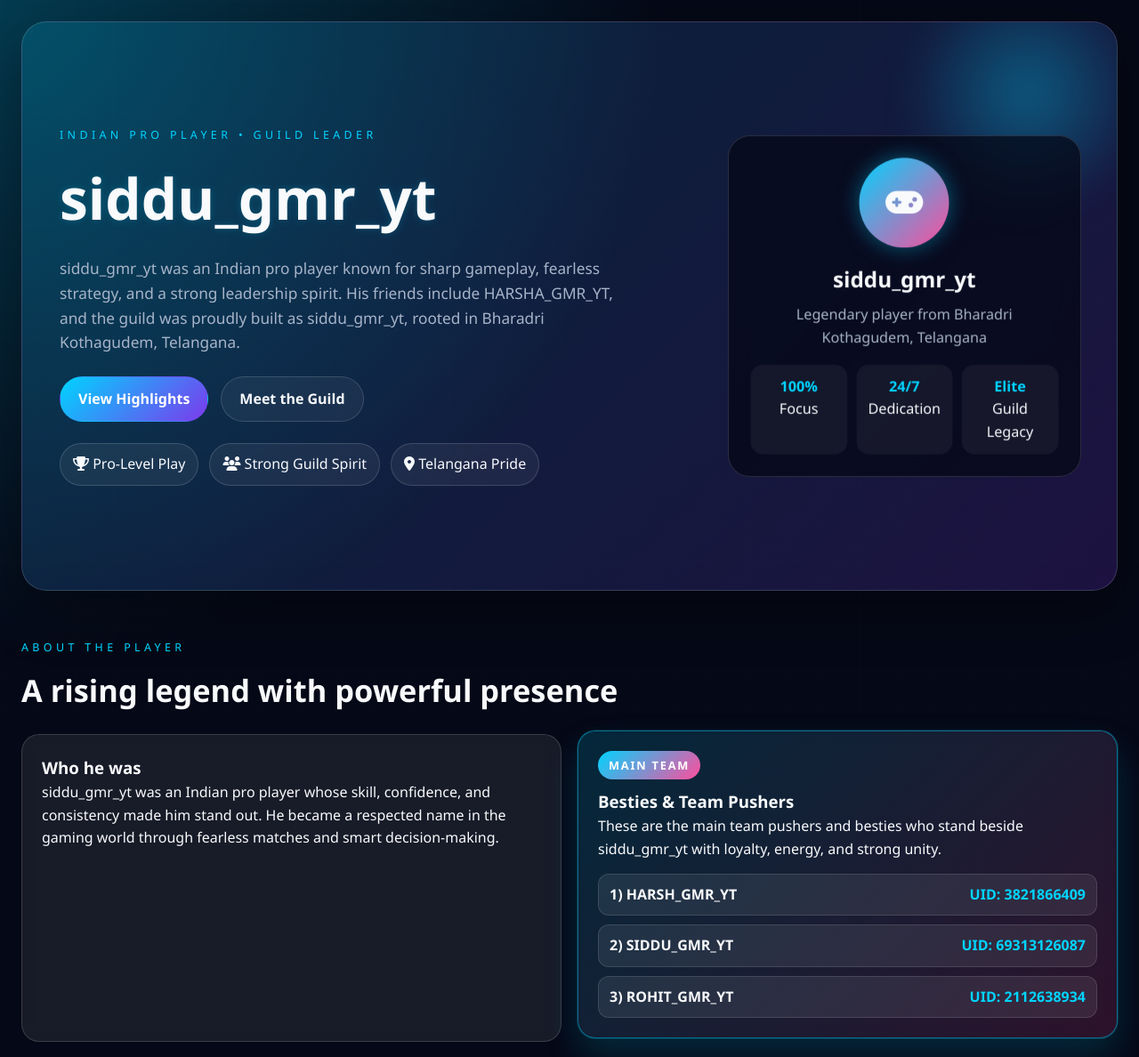
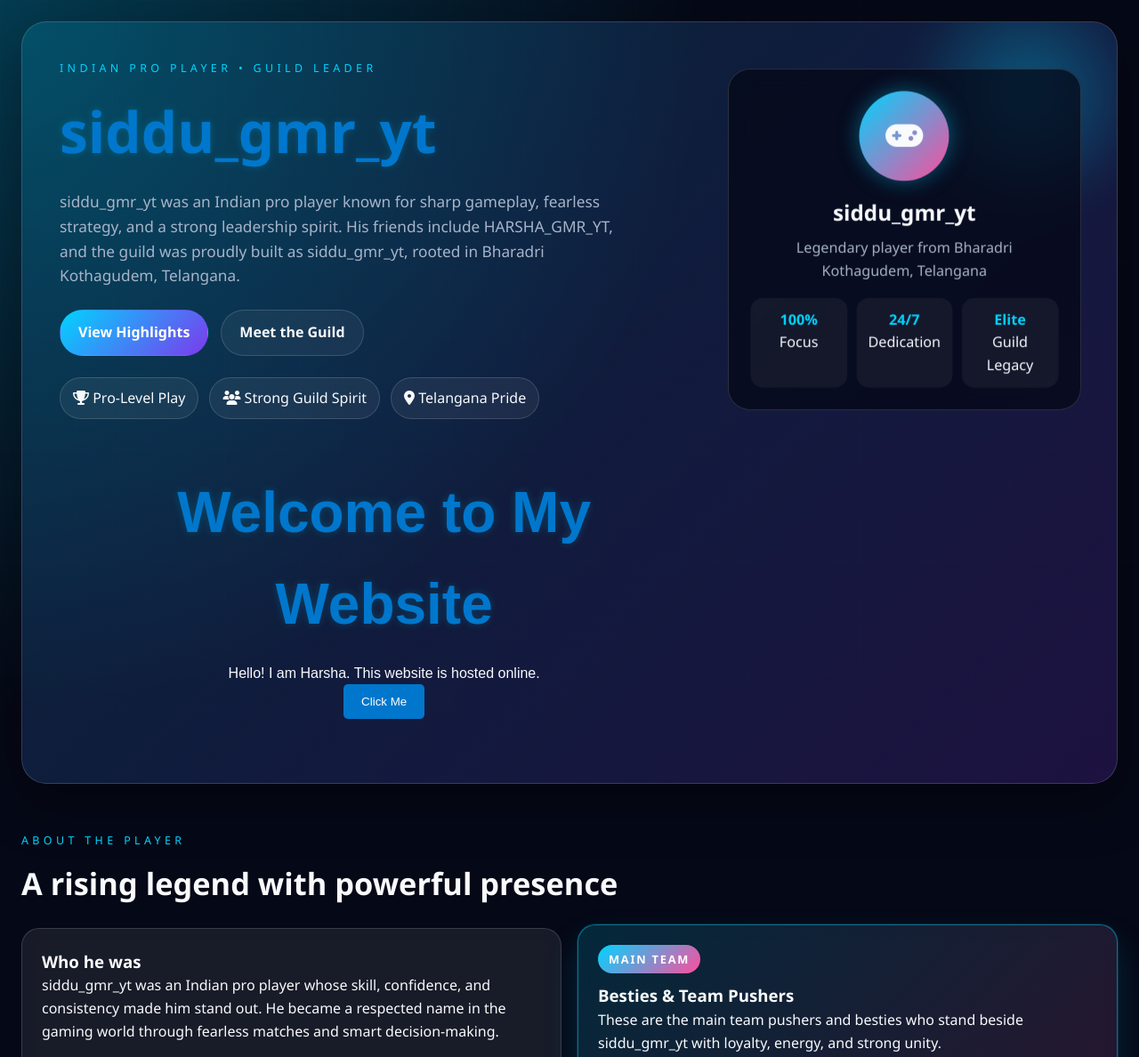
Before and after one commit to harshasemsani598-sketch/harshayadav, a plain HTML site: page index.html in a window 1280 px wide. Shown: the top 1188 px of the page at 89% size. Drawn offline with Linux system fonts and the light colour scheme.

Commit message:
Fix HTML structure and add new content

```diff
--- a/index.html
+++ b/index.html
@@ -50,6 +50,46 @@
                     </div>
                 </div>
             </div>
+            <div class="container">
+    <h1>Welcome to My Website</h1>
+    <p>Hello! I am Harsha. This website is hosted online.</p>
+
+    <button onclick="showMessage()">Click Me</button>
+
+    <p id="message"></p>
+</div>
+
+<style>
+.container {
+    text-align: center;
+    font-family: Arial, sans-serif;
+    padding: 30px;
+}
+
+h1 {
+    color: #0077cc;
+}
+
+button {
+    background: #0077cc;
+    color: white;
+    border: none;
+    padding: 12px 20px;
+    border-radius: 5px;
+    cursor: pointer;
+}
+
+button:hover {
+    background: #005fa3;
+}
+</style>
+
+<script>
+function showMessage() {
+    document.getElementById("message").innerHTML =
+        "Thanks for visiting my website!";
+}
+</script>
         </header>
 
         <main>
```
